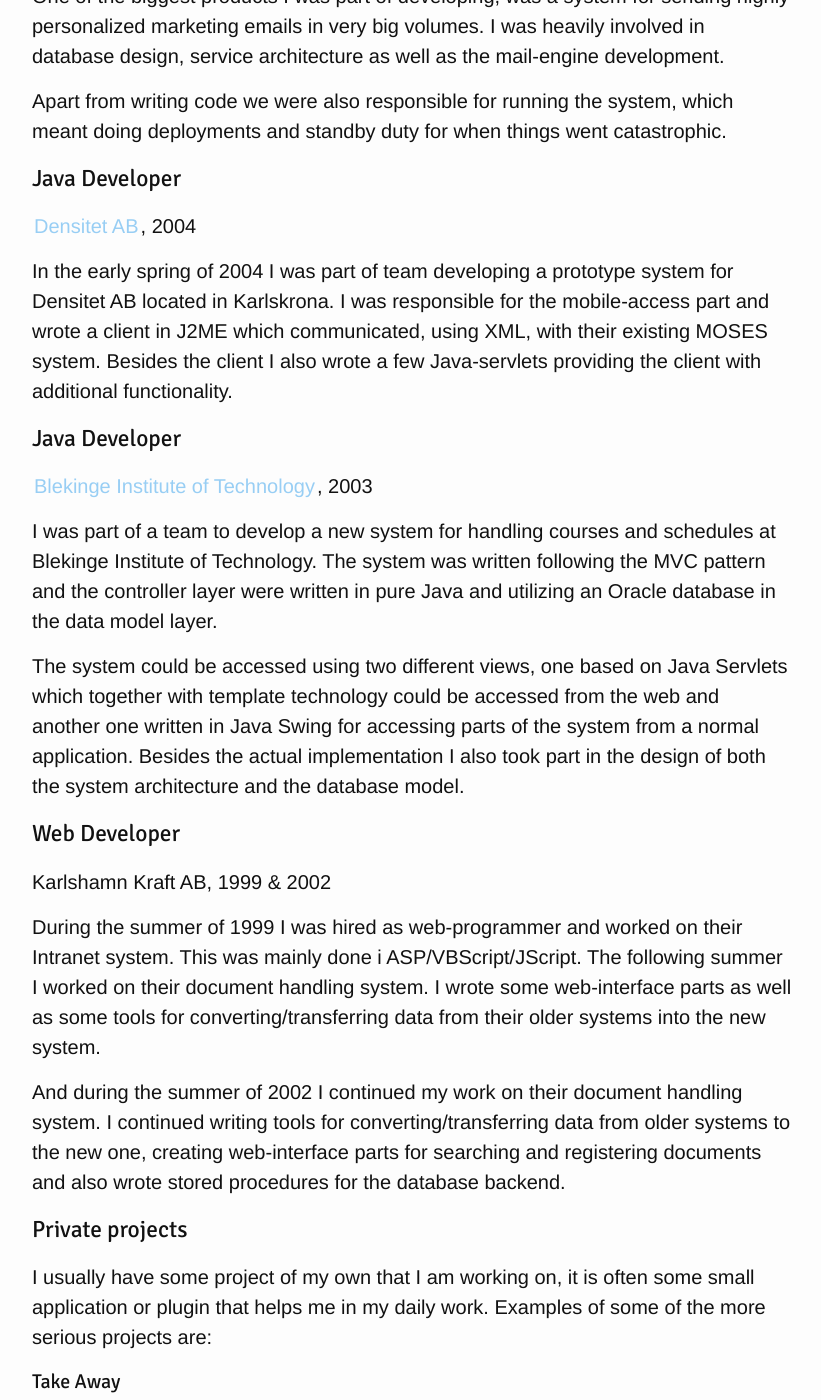
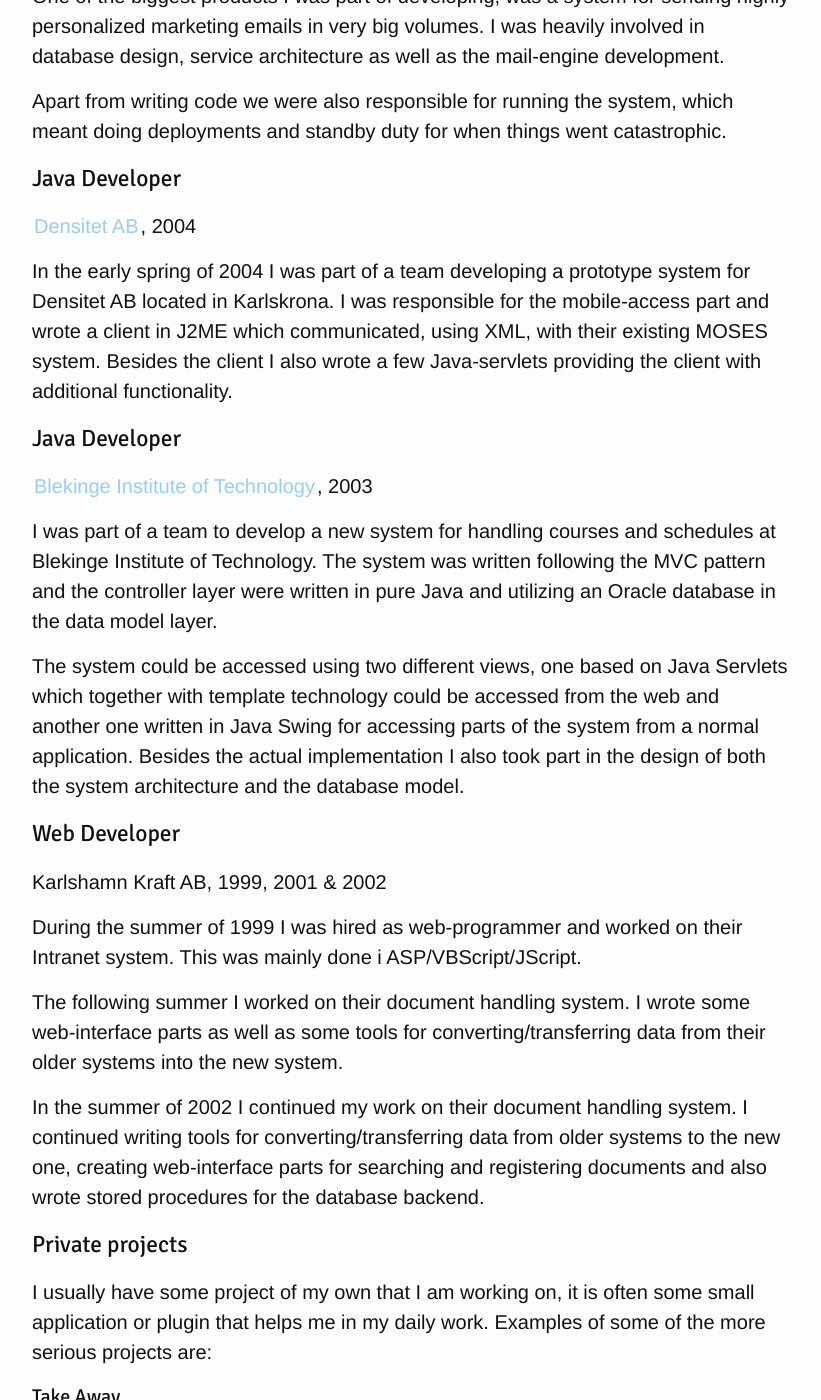
Before and after one commit to jpersson/jpersson.github.io, a Jekyll site: the page built from resume.md, in a window 1280 px wide and 1400 px high, scrolled down 1240 px. Shown: the whole window, without its empty margins (228-1049 px from the left). Built offline with Jekyll 4.4.1, drawn with Linux system fonts in a browser that asks for light colours.

Commit message:
fix minor typos

```diff
--- a/resume.md
+++ b/resume.md
@@ -48,7 +48,7 @@ Apart from writing code we were also responsible for running the system, which m
 
 [Densitet AB](http://www.densitet.com), 2004
 
-In the early spring of 2004 I was part of team developing a prototype system for Densitet AB located in Karlskrona. I was responsible for the mobile-access part and wrote a client in J2ME which communicated, using XML, with their existing MOSES system. Besides the client I also wrote a few Java-servlets providing the client with additional functionality.
+In the early spring of 2004 I was part of a team developing a prototype system for Densitet AB located in Karlskrona. I was responsible for the mobile-access part and wrote a client in J2ME which communicated, using XML, with their existing MOSES system. Besides the client I also wrote a few Java-servlets providing the client with additional functionality.
 
 ### Java Developer
 
@@ -60,12 +60,13 @@ The system could be accessed using two different views, one based on Java Servle
 
 ### Web Developer
 
-Karlshamn Kraft AB, 1999 & 2002
+Karlshamn Kraft AB, 1999, 2001 & 2002
 
 During the summer of 1999 I was hired as web-programmer and worked on their Intranet system. This was mainly done i ASP/VBScript/JScript.
+
 The following summer I worked on their document handling system. I wrote some web-interface parts as well as some tools for converting/transferring data from their older systems into the new system.
 
-And during the summer of 2002 I continued my work on their document handling system. I continued writing tools for converting/transferring data from older systems to the new one, creating web-interface parts for searching and registering documents and also wrote stored procedures for the database backend.
+In the summer of 2002 I continued my work on their document handling system. I continued writing tools for converting/transferring data from older systems to the new one, creating web-interface parts for searching and registering documents and also wrote stored procedures for the database backend.
 
 ### Private projects
 
```
